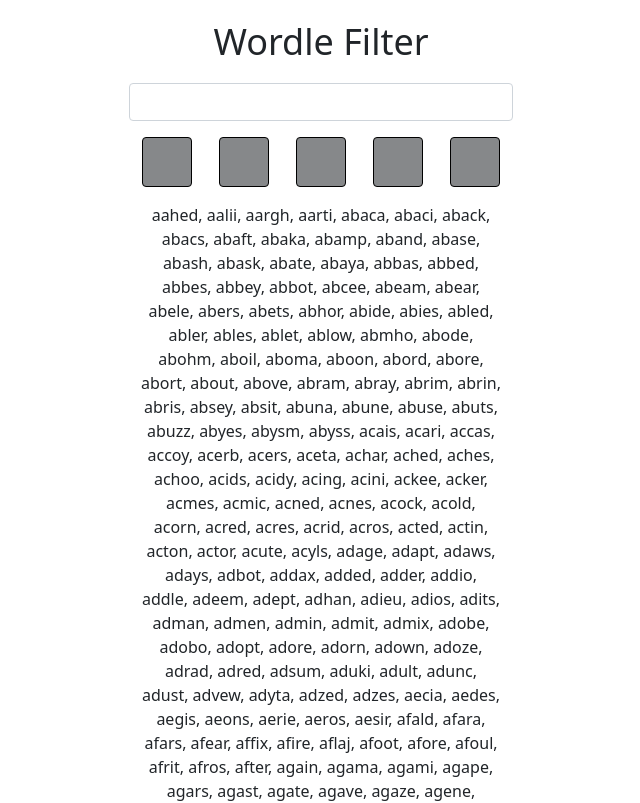
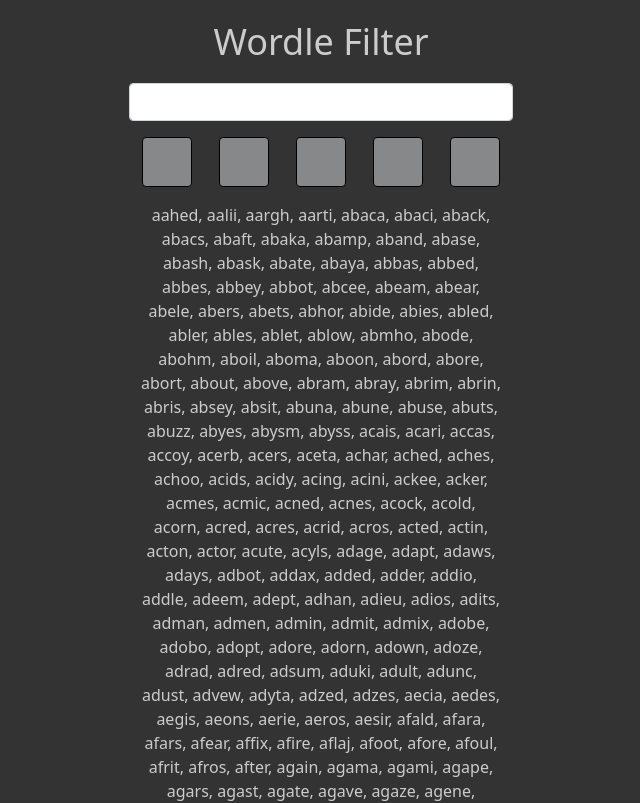
Before and after one commit to paigedwight/wordle-filter, a React (Create React App) app: page / in a window 1280 px wide. Shown: the top 803 px of the page, without its empty margins (319-959 px from the left). Built offline with nearby package versions, Linux system fonts and the light colour scheme.

Commit message:
dark mode of course

```diff
--- a/src/index.css
+++ b/src/index.css
@@ -1,12 +1,17 @@
-#root, body {
+/** @format */
+
+#root,
+body {
     height: 100%;
+    background-color: #333333;
+    color: #cccccc;
 }
 
 body {
     margin: 0;
-  font-family: -apple-system, BlinkMacSystemFont, 'Segoe UI', 'Roboto', 'Oxygen',
-    'Ubuntu', 'Cantarell', 'Fira Sans', 'Droid Sans', 'Helvetica Neue',
-    sans-serif;
+    font-family: -apple-system, BlinkMacSystemFont, 'Segoe UI', 'Roboto',
+        'Oxygen', 'Ubuntu', 'Cantarell', 'Fira Sans', 'Droid Sans',
+        'Helvetica Neue', sans-serif;
     -webkit-font-smoothing: antialiased;
     -moz-osx-font-smoothing: grayscale;
 }
```
Lines whose indentation alone changed are shown as unchanged.
